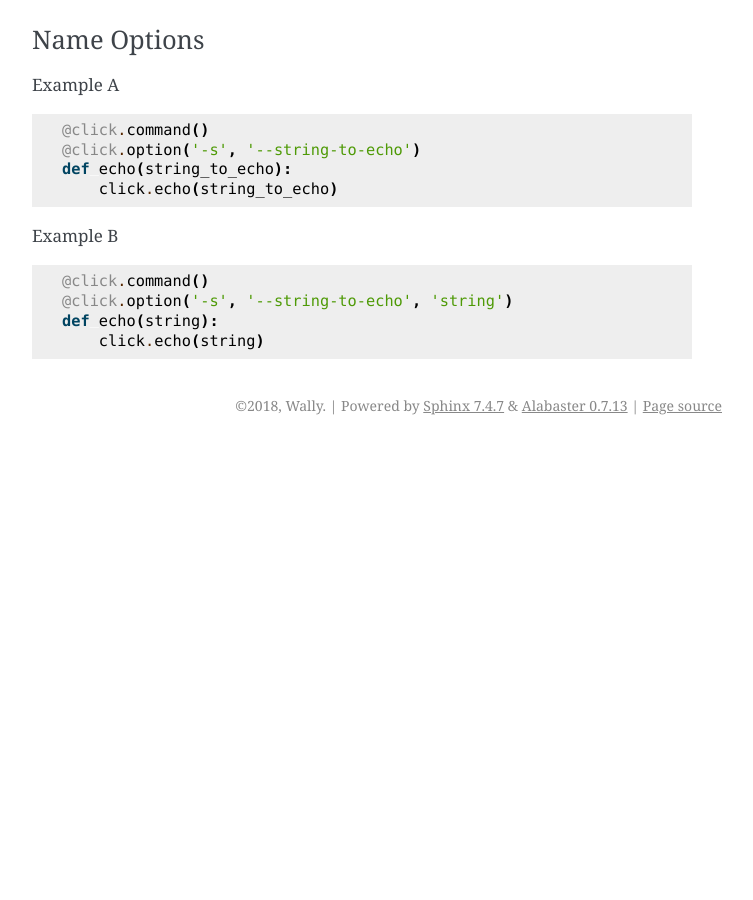
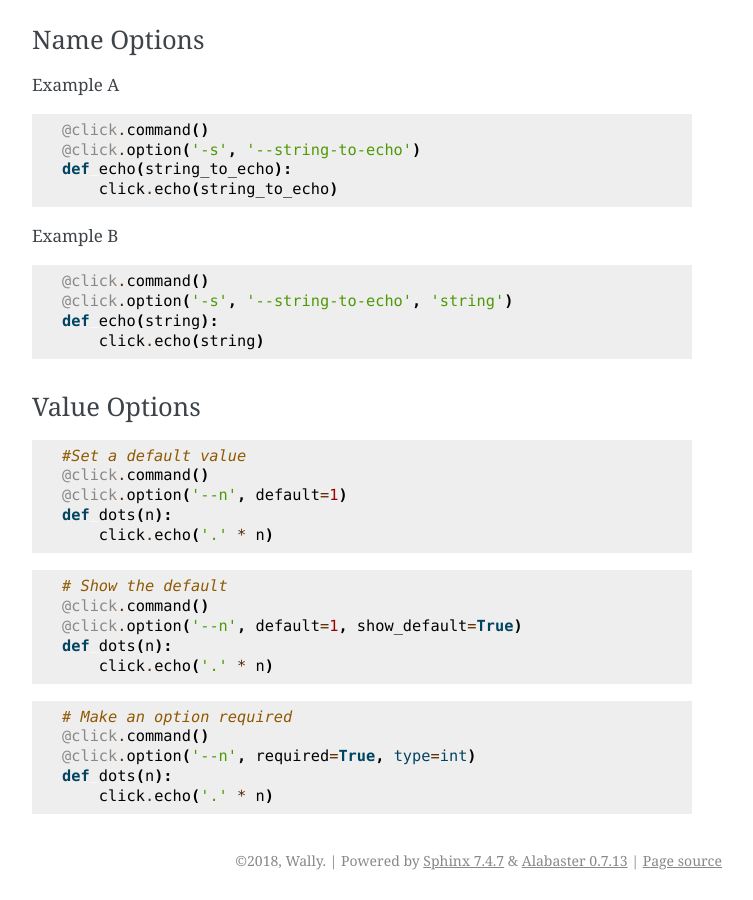
Before and after one commit to SDWally/dop, a Sphinx documentation site: the page built from docs/lookpy/learn_click.rst, in a window 1280 px wide and 900 px high, scrolled down 2297 px. Shown: the whole window, without its empty margins (388-1141 px from the left). Built offline with Sphinx 7.4.7, drawn with Linux system fonts in a browser that asks for light colours; before the commit the page ends 2742 px from its top, so only the background shows below that.

Commit message:
update click

```diff
--- a/docs/lookpy/learn_click.rst
+++ b/docs/lookpy/learn_click.rst
@@ -134,3 +134,31 @@ Example B
     @click.option('-s', '--string-to-echo', 'string')
     def echo(string):
         click.echo(string)
+
+Value Options
+~~~~~~~~~~~~~~~
+
+::
+
+    #Set a default value
+    @click.command()
+    @click.option('--n', default=1)
+    def dots(n):
+        click.echo('.' * n)
+
+::
+
+    # Show the default
+    @click.command()
+    @click.option('--n', default=1, show_default=True)
+    def dots(n):
+        click.echo('.' * n)
+
+
+::
+
+    # Make an option required
+    @click.command()
+    @click.option('--n', required=True, type=int)
+    def dots(n):
+        click.echo('.' * n)
```
